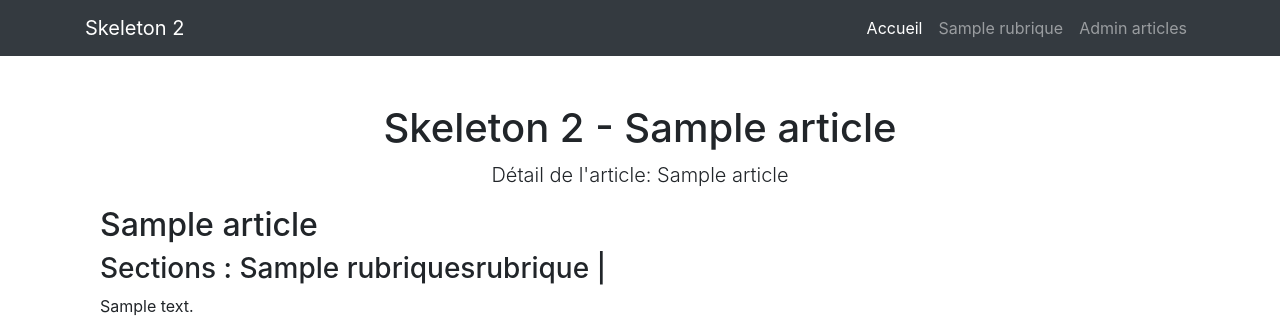
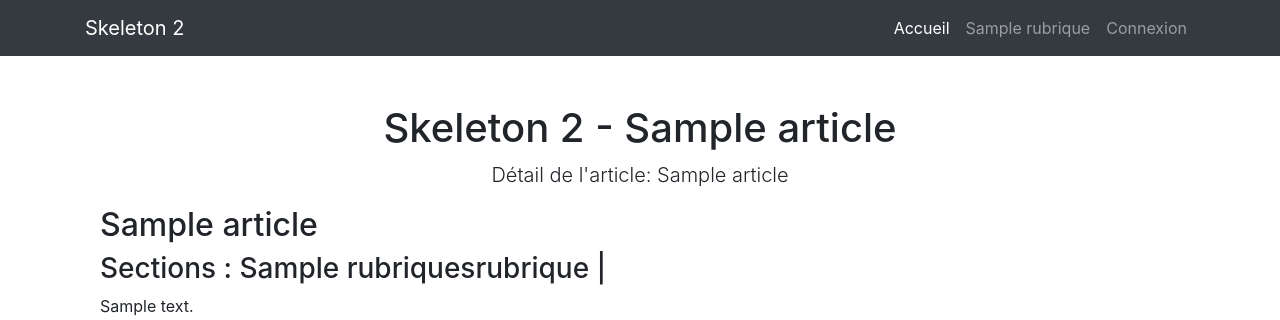
Before and after one commit to mikhawa/skeleton2, a Symfony app: template templates/public/article.html.twig in a window 1280 px wide. Shown: the top 320 px of the page. Run offline with Twig, Linux system fonts and the light colour scheme; the template is opened without the code that fills it: most values are stand-ins (such as "Sample title", 1, 10 or a date in 2020); some libraries are stand-ins or nearby versions.

Commit message:
step 27 Choose de root after login

```diff
--- a/templates/public/article.html.twig
+++ b/templates/public/article.html.twig
@@ -2,7 +2,7 @@
 
 {% block title %}Skeleton2 - {{ articles.getThetitle }}{% endblock %}
 {% block menu %}
-    {% for item in rubriques %}<li class="nav-item"><a class="nav-link" href="{{ path('detail_rubrique',{'id':item.getIdrubriques}) }}">{{ item.getThertitle }}</a></li>{% endfor %}<li class="nav-item"><a class="nav-link" href="{{ path('articles_index')}}">Admin articles</a></li>
+    {% for item in rubriques %}<li class="nav-item"><a class="nav-link" href="{{ path('detail_rubrique',{'id':item.getIdrubriques}) }}">{{ item.getThertitle }}</a></li>{% endfor %}<li class="nav-item"><a class="nav-link" href="{{ path('login')}}">Connexion</a></li>
             {% endblock %}
 {% block stitre %}{{ parent() }} - {{ articles.getThetitle }}{% endblock %}
 {% block sstitre %}Détail de l'article: {{ articles.getThetitle }}{% endblock %}
--- a/templates/public/index.html.twig
+++ b/templates/public/index.html.twig
@@ -2,7 +2,7 @@
 
 {% block title %}Skeleton2 - Accueil {% endblock %}
 {% block menu %}
-    {% for item in rubriques %}<li class="nav-item"><a class="nav-link" href="{{ path('detail_rubrique',{'id':item.getIdrubriques}) }}">{{ item.getThertitle }}</a></li>{% endfor %}<li class="nav-item"><a class="nav-link" href="{{ path('articles_index')}}">Admin articles</a></li>
+    {% for item in rubriques %}<li class="nav-item"><a class="nav-link" href="{{ path('detail_rubrique',{'id':item.getIdrubriques}) }}">{{ item.getThertitle }}</a></li>{% endfor %}<li class="nav-item"><a class="nav-link" href="{{ path('login')}}">Connexion</a></li>
             {% endblock %}
 {% block stitre %}{{ parent() }} - Accueil{% endblock %}
 {% block sstitre %}Liste de nos articles{% endblock %}
--- a/templates/public/rubrique.html.twig
+++ b/templates/public/rubrique.html.twig
@@ -2,7 +2,7 @@
 
 {% block title %}Skeleton2 - Rubrique {{rubriqueactu.getThertitle}} {% endblock %}
 {% block menu %}
-    {% for item in rubriques %}<li class="nav-item"><a class="nav-link" href="{{ path('detail_rubrique',{'id':item.getIdrubriques}) }}">{{ item.getThertitle }}</a></li>{% endfor %}<li class="nav-item"><a class="nav-link" href="{{ path('articles_index')}}">Admin articles</a></li>
+    {% for item in rubriques %}<li class="nav-item"><a class="nav-link" href="{{ path('detail_rubrique',{'id':item.getIdrubriques}) }}">{{ item.getThertitle }}</a></li>{% endfor %}<li class="nav-item"><a class="nav-link" href="{{ path('login')}}">Connexion</a></li>
             {% endblock %}
 {% block stitre %}{{ parent() }} - Rubrique {{rubriqueactu.getThertitle}}{% endblock %}
 {% block sstitre %}Liste de nos articles dans {{rubriqueactu.getThertitle}}{% endblock %}
```
Also changed, not shown: README.md, 1 other file.
